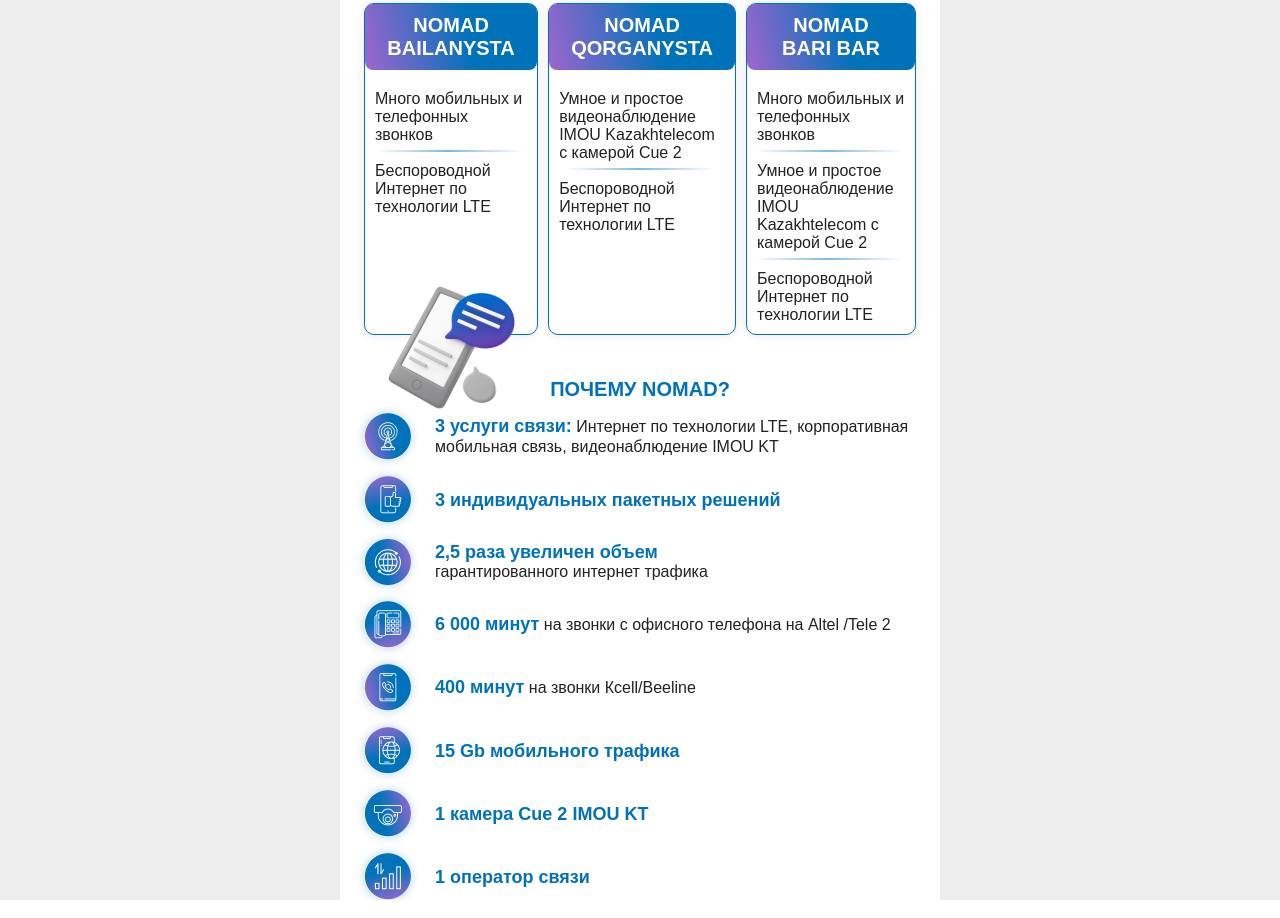
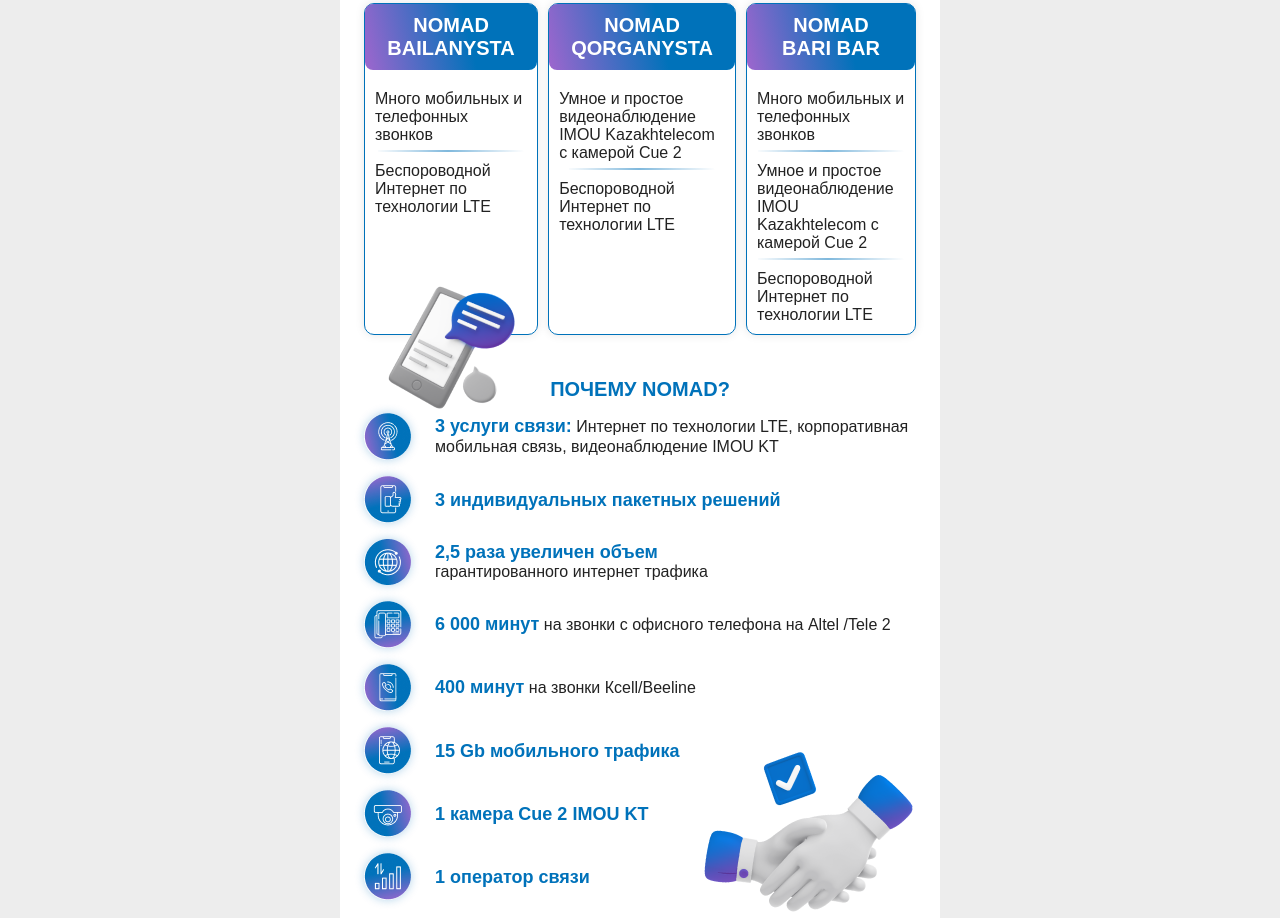
Before and after one commit to isemilia/kaztelecom-email, a plain HTML site: page index.html in a window 1280 px wide. Shown: the part 577-1495 px from the top of the page. Drawn offline with Linux system fonts and the light colour scheme.

Commit message:
Add handshake image

```diff
--- a/index.html
+++ b/index.html
@@ -261,6 +261,7 @@
                                     </td>
                                 </tr>
                             </table>
+                            <span class="handshake" style="display: block; margin-left: auto; width: 214px; margin-top: -150px; margin-right: 24px;"><img src="handshake.png" alt="handshake"></span>
                         </td>
                     </tr>
                 </table>
```
Also changed, not shown: handshake.png (added).
